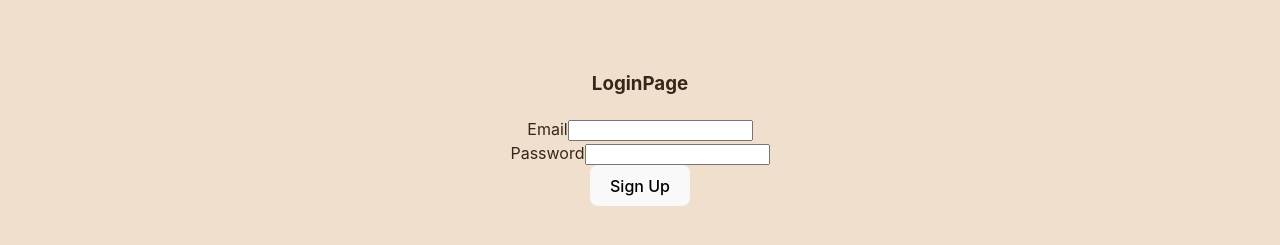
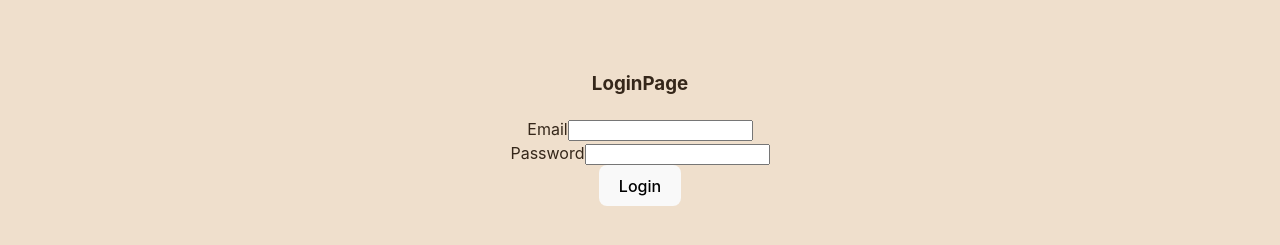
Before and after one commit to joaosilvapedro357/Frontend-Project-Module3-Pets, a React (Vite) app in the folder react-upet-app/: page /login in a window 1280 px wide. Shown: the part 271-516 px from the top of the page. Built offline with nearby package versions, Linux system fonts and the light colour scheme.

Commit message:
toggle is working but needs improvment

```diff
--- a/react-upet-app/src/App.jsx
+++ b/react-upet-app/src/App.jsx
@@ -17,9 +17,14 @@ import AddPetMenu from './Components/addPetMenu';
 
 function App() {
 
+  const [isSidebarOpen, setIsSidebarOpen] = useState(false);
+
   return (
       <div>
-        <Navbar/>
+        <Navbar toggleSidebar={() => setIsSidebarOpen(!isSidebarOpen)} />
+        {isSidebarOpen && <Sidebar />}
+        <div className={`content ${isSidebarOpen ? 'shifted' : ''}`}>
+
          <Routes>
           <Route path="/signup" element={<SignUpPage />} />
           <Route path="/login" element={<LoginPage />} />
@@ -31,6 +36,7 @@ function App() {
           <Route path="/adopt" element={<AdoptPage />} />
           <Route path="/user" element={<UserPage />} />
         </Routes>
+        </div>
       </div>
   )
 }
--- a/react-upet-app/src/Components/Sidebar.jsx
+++ b/react-upet-app/src/Components/Sidebar.jsx
@@ -19,7 +19,7 @@ function Sidebar() {
             to="/user"
             className={location.pathname === "/user" ? "active" : ""}
           >
-            User Profile
+            User
           </Link>
         </li>
       </ul>
--- a/react-upet-app/src/Context/auth.context.jsx
+++ b/react-upet-app/src/Context/auth.context.jsx
@@ -1,7 +1,7 @@
 import React, {useState, useEffect} from 'react';
 import axios from 'axios';
 
-const BACKEND_URL = 'http://localhost:3000/api';
+const BACKEND_URL = 'http://localhost:3000';
 
 const AuthContext = React.createContext();
 
--- a/react-upet-app/src/pages/LoginPage.jsx
+++ b/react-upet-app/src/pages/LoginPage.jsx
@@ -48,7 +48,7 @@ function LoginPage() {
                 onChange={(e)=> setPassword(e.target.value)}/>
             </div>
             <div>
-                <button type="submit">Sign Up</button>
+                <button type="submit">Login</button>
             </div>
             {error && <p>{error}</p>}
         </form>
```
